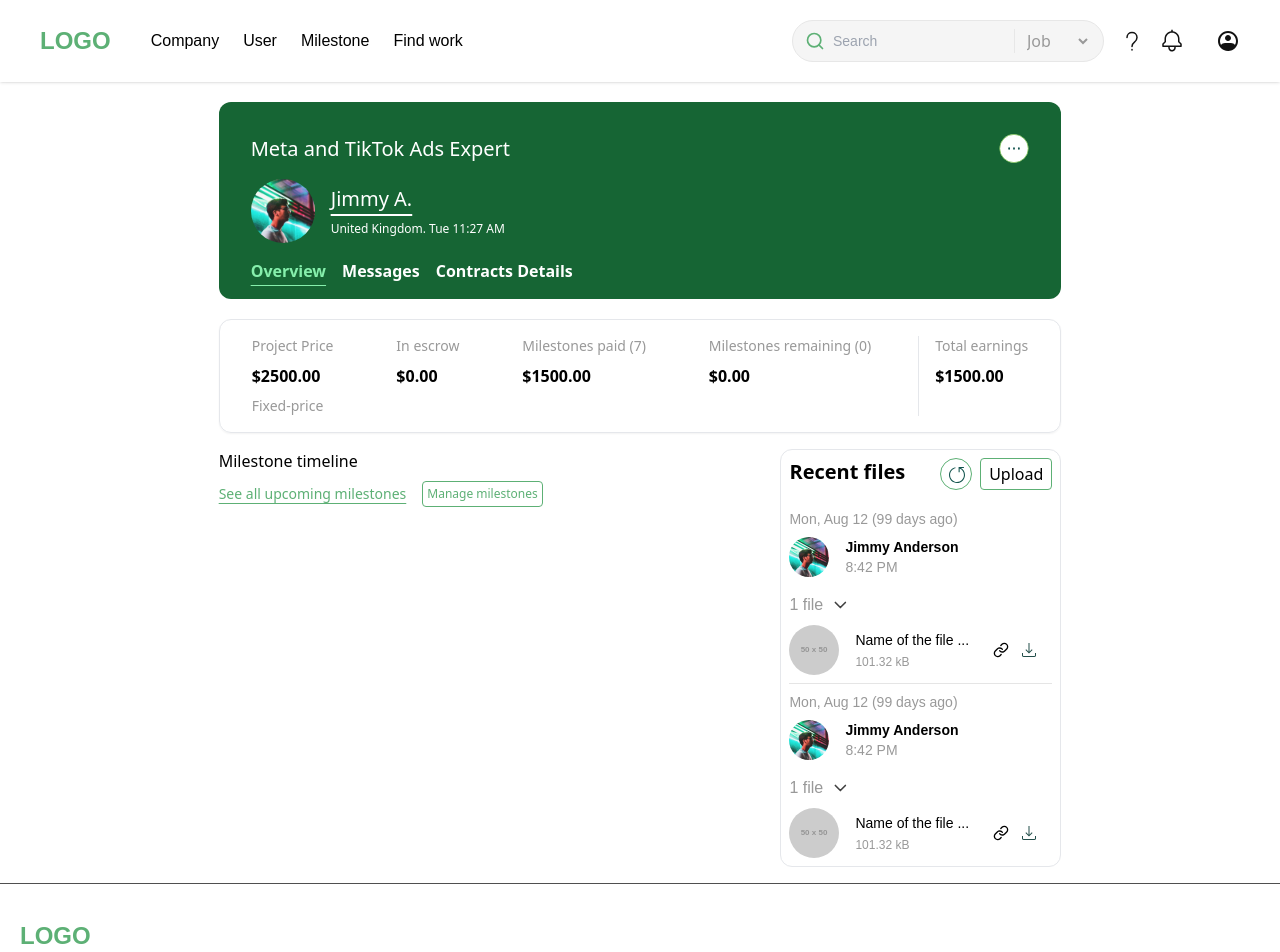
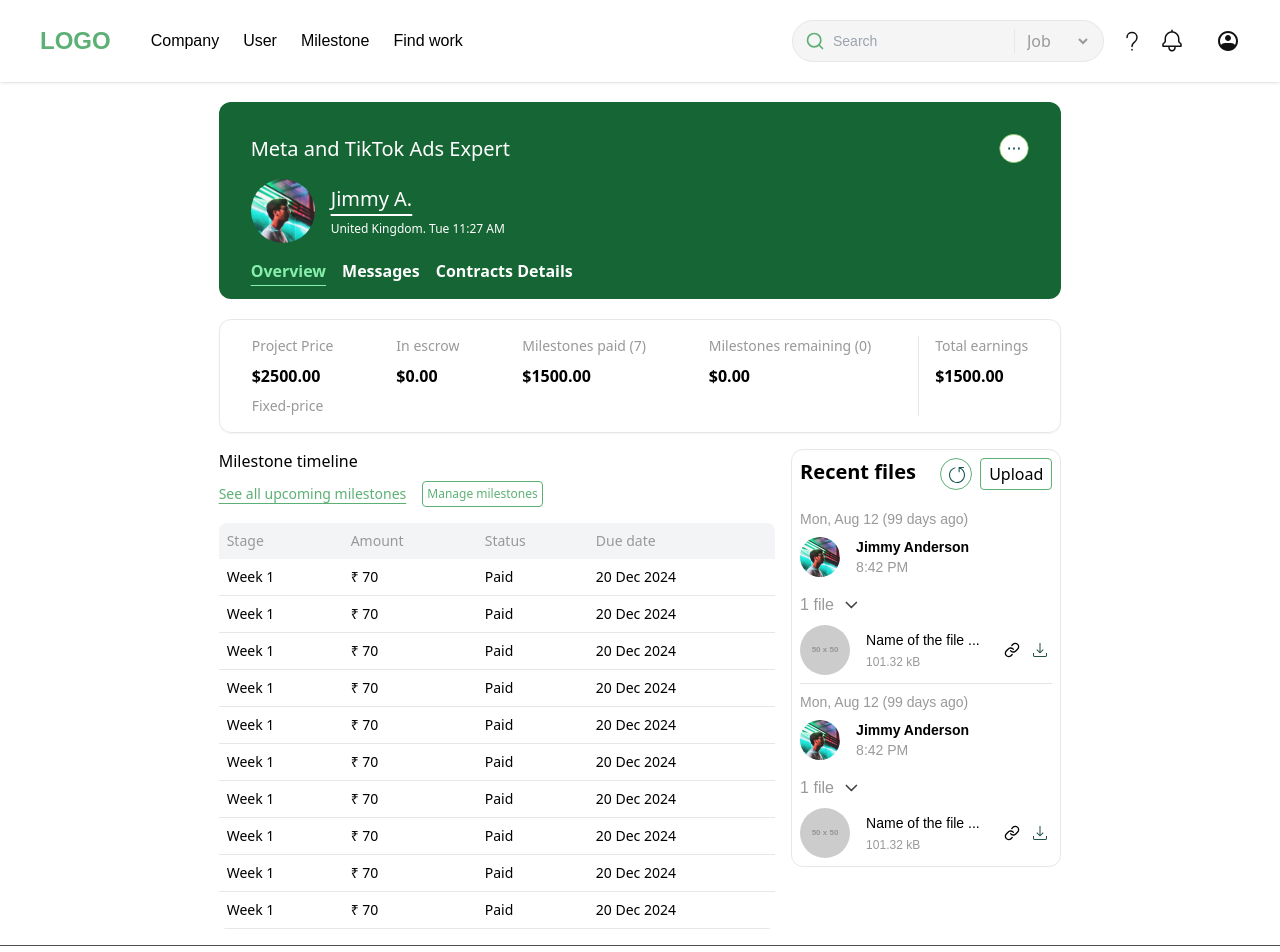
Before and after one commit to shivam-vishvakarma/frelancer-alpine, a Next.js app: page /milestone in a window 1280 px wide. Shown: the top 952 px of the page. Built offline with nearby package versions, Linux system fonts and the light colour scheme.

Commit message:
milestone page completed

```diff
--- a/src/app/milestone/page.tsx
+++ b/src/app/milestone/page.tsx
@@ -1,4 +1,5 @@
 import Divider from "@/components/Divider";
+import MilestoneTable from "@/components/MilestoneTable";
 import UserFileCard from "@/components/UserFileCard";
 
 export default function MilestoneOverview() {
@@ -27,7 +28,7 @@ export default function MilestoneOverview() {
           <p className="font-semibold">$1500.00</p>
         </div>
       </div>
-      <section className="grid grid-cols-12 my-4">
+      <section className="grid grid-cols-12 my-4 gap-4">
         {/* left section */}
         <div className="col-span-12 md:col-span-8 space-y-2">
           <h2>Milestone timeline</h2>
@@ -38,6 +39,9 @@ export default function MilestoneOverview() {
             <button className="text-xs border border-primary rounded p-1 text-primary">
               Manage milestones
             </button>
+          </div>
+          <div className="pt-2">
+            <MilestoneTable />
           </div>
         </div>
         {/* right section */}
--- /dev/null
+++ b/src/components/MilestoneTable.tsx
@@ -0,0 +1,36 @@
+import MilestoneTableRow from "./MilestoneTableRow";
+
+export default function MilestoneTable() {
+  return (
+    <table className="w-full rounded-lg overflow-hidden">
+      <thead>
+        <tr className="bg-gray-100">
+          <th className="text-secondary p-2 font-medium text-sm text-start">
+            Stage
+          </th>
+          <th className="text-secondary p-2 font-medium text-sm text-start max-sm:hidden">
+            Amount
+          </th>
+          <th className="text-secondary p-2 font-medium text-sm text-start">
+            Status
+          </th>
+          <th className="text-secondary p-2 font-medium text-sm text-start max-xs:hidden">
+            Due date
+          </th>
+        </tr>
+      </thead>
+      <tbody className="bg-white">
+        <MilestoneTableRow />
+        <MilestoneTableRow />
+        <MilestoneTableRow />
+        <MilestoneTableRow />
+        <MilestoneTableRow />
+        <MilestoneTableRow />
+        <MilestoneTableRow />
+        <MilestoneTableRow />
+        <MilestoneTableRow />
+        <MilestoneTableRow />
+      </tbody>
+    </table>
+  );
+}
--- /dev/null
+++ b/src/components/MilestoneTableRow.tsx
@@ -0,0 +1,20 @@
+import StatusBadge from "./StatusBadge";
+
+export default function OrderTableRow() {
+  return (
+    <tr>
+      <td className="border-b border-gray-200 py-2 text-sm truncate px-2">
+        Week 1
+      </td>
+      <td className="border-b border-gray-200 py-2 text-sm truncate px-2 max-sm:hidden">
+        ₹ 70
+      </td>
+      <td className="border-b border-gray-200 py-2 text-sm truncate px-2 max-xs:hidden">
+        Paid
+      </td>
+      <td className="border-b border-gray-200 py-2 text-sm truncate px-2">
+        20 Dec 2024
+      </td>
+    </tr>
+  );
+}
```
